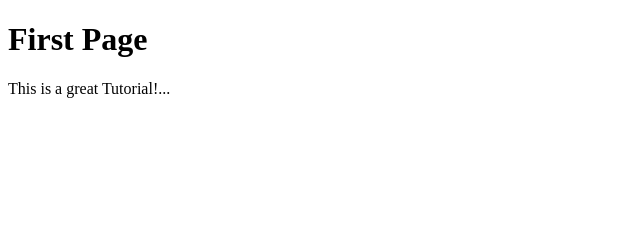
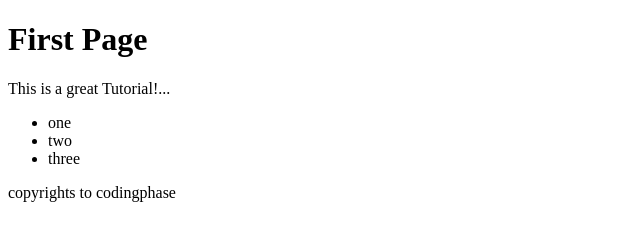
Before and after one commit to Randolph1911/git-course, a plain HTML site: page index.html in a window 1280 px wide. Shown: the whole page, without its empty margins (0-640 px from the left). Drawn offline with Linux system fonts and the light colour scheme.

Commit message:
added unordered list

```diff
--- a/index.html
+++ b/index.html
@@ -17,6 +17,11 @@
         <![endif]-->
         <h1>First Page</h1>
         <p>This is a great Tutorial!...</p>
-
+            <ul>
+                <li>one</li>
+                <li>two</li>
+                <li>three</li>
+            </ul>
+        <footer>copyrights to codingphase</footer>
     </body>
 </html>
```
